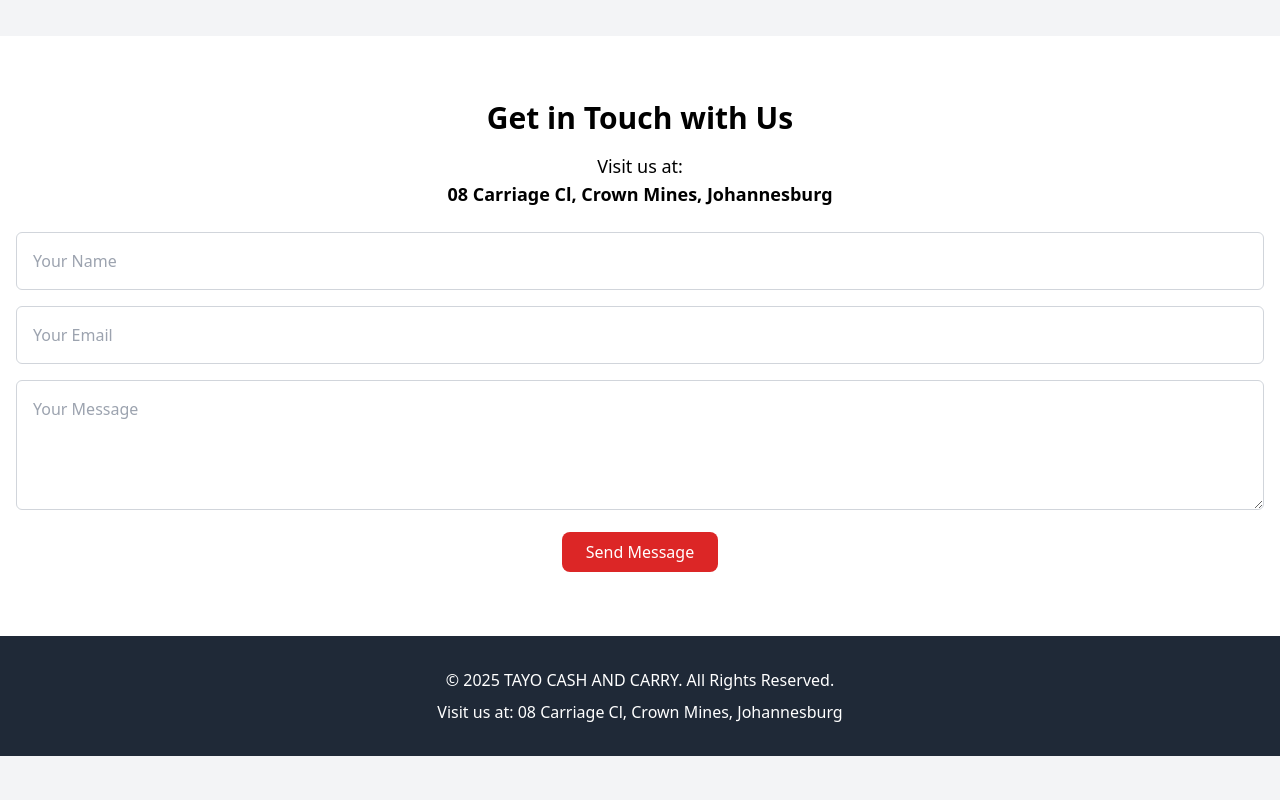
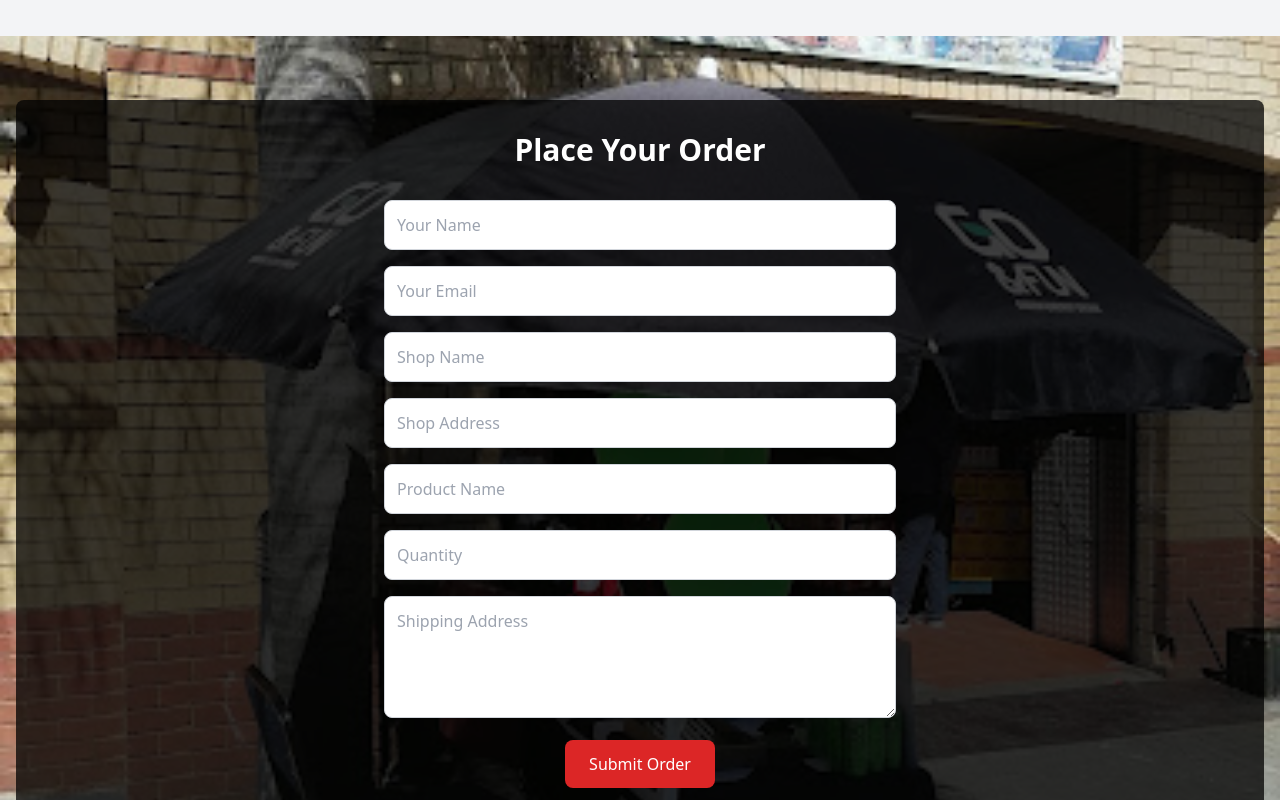
Before and after one commit to mohamedcodingpro/TAYO-CASH-CARRY, a plain HTML site: page index.html in a window 1280 px wide. Shown: the part 3100-3900 px from the top of the page. Before the commit the page ends 3856 px from the top, so only its background shows below. Drawn offline with nearby package versions, Linux system fonts and the light colour scheme; some packages are replaced by stand-ins of ours.

Commit message:
Deploy to gh-pages

```diff
--- a/index.html
+++ b/index.html
@@ -28,6 +28,22 @@
       if (name && email && message) {
         alert('Thank you for your message, ' + name + '. We will get back to you shortly.');
         document.getElementById('contact-form').reset();
+      } else {
+        alert('Please fill in all fields.');
+      }
+    }
+
+    function submitOrder(event) {
+      event.preventDefault();
+      let orderName = document.getElementById('order-name').value;
+      let orderEmail = document.getElementById('order-email').value;
+      let product = document.getElementById('order-product').value;
+      let quantity = document.getElementById('order-quantity').value;
+      let shipping = document.getElementById('order-shipping').value;
+
+      if (orderName && orderEmail && product && quantity && shipping) {
+        alert('Thank you for your order, ' + orderName + '. We will process your order shortly.');
+        document.getElementById('order-form').reset();
       } else {
         alert('Please fill in all fields.');
       }
@@ -146,28 +162,44 @@
     <p class="text-center mt-6">Visit our locations across Southern Africa to get the best deals!</p>
   </section>
 
+ <!-- Order Section -->
+<section id="order" class="bg-cover bg-center py-16 px-4" style="background-image: url('./backgr.jpg');">
+  <div class="container mx-auto text-center bg-opacity-75 bg-black p-8 rounded-lg">
+    <h2 class="text-3xl font-bold text-white">Place Your Order</h2>
+    <form id="order-form" onsubmit="submitOrder(event)" class="mt-8 max-w-lg mx-auto">
+      <input type="text" id="order-name" name="name" placeholder="Your Name" class="w-full mb-4 p-3 border border-gray-300 rounded-lg" required>
+      <input type="email" id="order-email" name="email" placeholder="Your Email" class="w-full mb-4 p-3 border border-gray-300 rounded-lg" required>
+      <input type="text" id="order-shop-name" name="shop-name" placeholder="Shop Name" class="w-full mb-4 p-3 border border-gray-300 rounded-lg" required>
+      <input type="text" id="order-shop-address" name="shop-address" placeholder="Shop Address" class="w-full mb-4 p-3 border border-gray-300 rounded-lg" required>
+      <input type="text" id="order-product" name="product" placeholder="Product Name" class="w-full mb-4 p-3 border border-gray-300 rounded-lg" required>
+      <input type="number" id="order-quantity" name="quantity" placeholder="Quantity" class="w-full mb-4 p-3 border border-gray-300 rounded-lg" required>
+      <textarea id="order-shipping" name="shipping" placeholder="Shipping Address" rows="4" class="w-full mb-4 p-3 border border-gray-300 rounded-lg" required></textarea>
+      <button type="submit" class="bg-red-600 text-white py-3 px-6 rounded-lg hover:bg-blue-300">Submit Order</button>
+    </form>
+  </div>
+</section>
+
+
+
   <!-- Contact Us Section -->
   <section id="contact" class="bg-white py-16 px-4">
     <div class="container mx-auto text-center">
       <h2 class="text-3xl font-bold">Get in Touch with Us</h2>
       <p class="mt-4 text-lg">Visit us at:</p>
       <p class="text-lg font-semibold">08 Carriage Cl, Crown Mines, Johannesburg</p>
-      <form id="contact-form" onsubmit="submitForm(event)" class="mt-6">
-        <div class="space-y-4">
-          <input id="name" type="text" placeholder="Your Name" class="w-full p-4 border border-gray-300 rounded-md" required>
-          <input id="email" type="email" placeholder="Your Email" class="w-full p-4 border border-gray-300 rounded-md" required>
-          <textarea id="message" placeholder="Your Message" class="w-full p-4 border border-gray-300 rounded-md" rows="4" required></textarea>
-          <button type="submit" class="bg-red-600 text-white py-2 px-6 rounded-lg hover:bg-blue-300">Send Message</button>
-        </div>
+      <form id="contact-form" onsubmit="submitForm(event)" class="mt-8 max-w-lg mx-auto">
+        <input type="text" id="name" name="name" placeholder="Your Name" class="w-full mb-4 p-3 border border-gray-300 rounded-lg" required>
+        <input type="email" id="email" name="email" placeholder="Your Email" class="w-full mb-4 p-3 border border-gray-300 rounded-lg" required>
+        <textarea id="message" name="message" placeholder="Your Message" rows="4" class="w-full mb-4 p-3 border border-gray-300 rounded-lg" required></textarea>
+        <button type="submit" class="bg-red-600 text-white py-3 px-6 rounded-lg hover:bg-blue-300">Send Message</button>
       </form>
     </div>
   </section>
 
-  <!-- Footer -->
-  <footer class="bg-gray-800 text-white py-8">
+  <!-- Footer Section -->
+  <footer class="bg-red-800 text-white py-6">
     <div class="container mx-auto text-center">
-      <p>&copy; 2025 TAYO CASH AND CARRY. All Rights Reserved.</p>
-      <p class="mt-2">Visit us at: 08 Carriage Cl, Crown Mines, Johannesburg</p>
+      <p>&copy; 2025 TAYO Cash and Carry. All rights reserved.</p>
     </div>
   </footer>
 </body>
```
Also changed, not shown: backgr.jpg (added).
